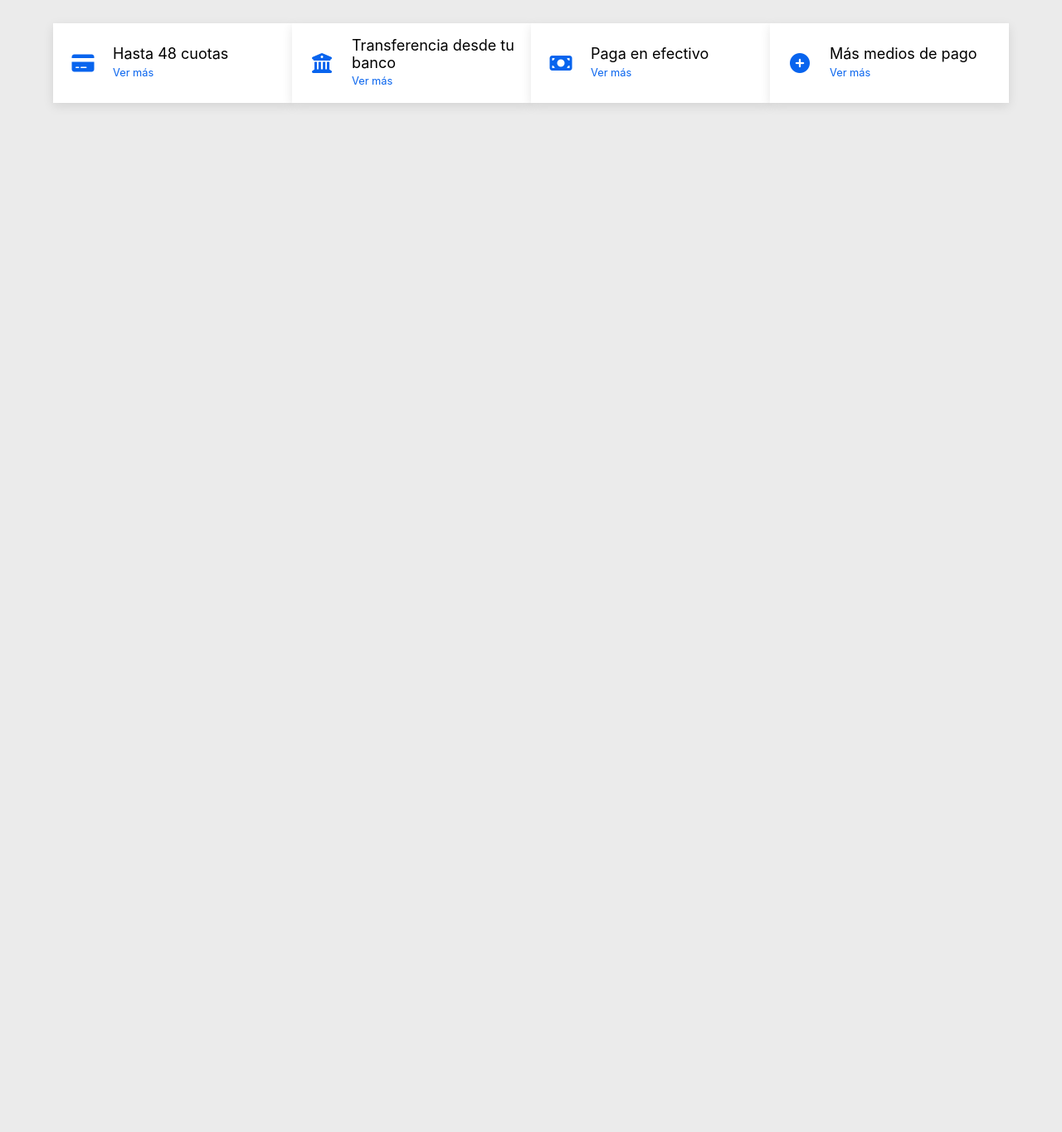
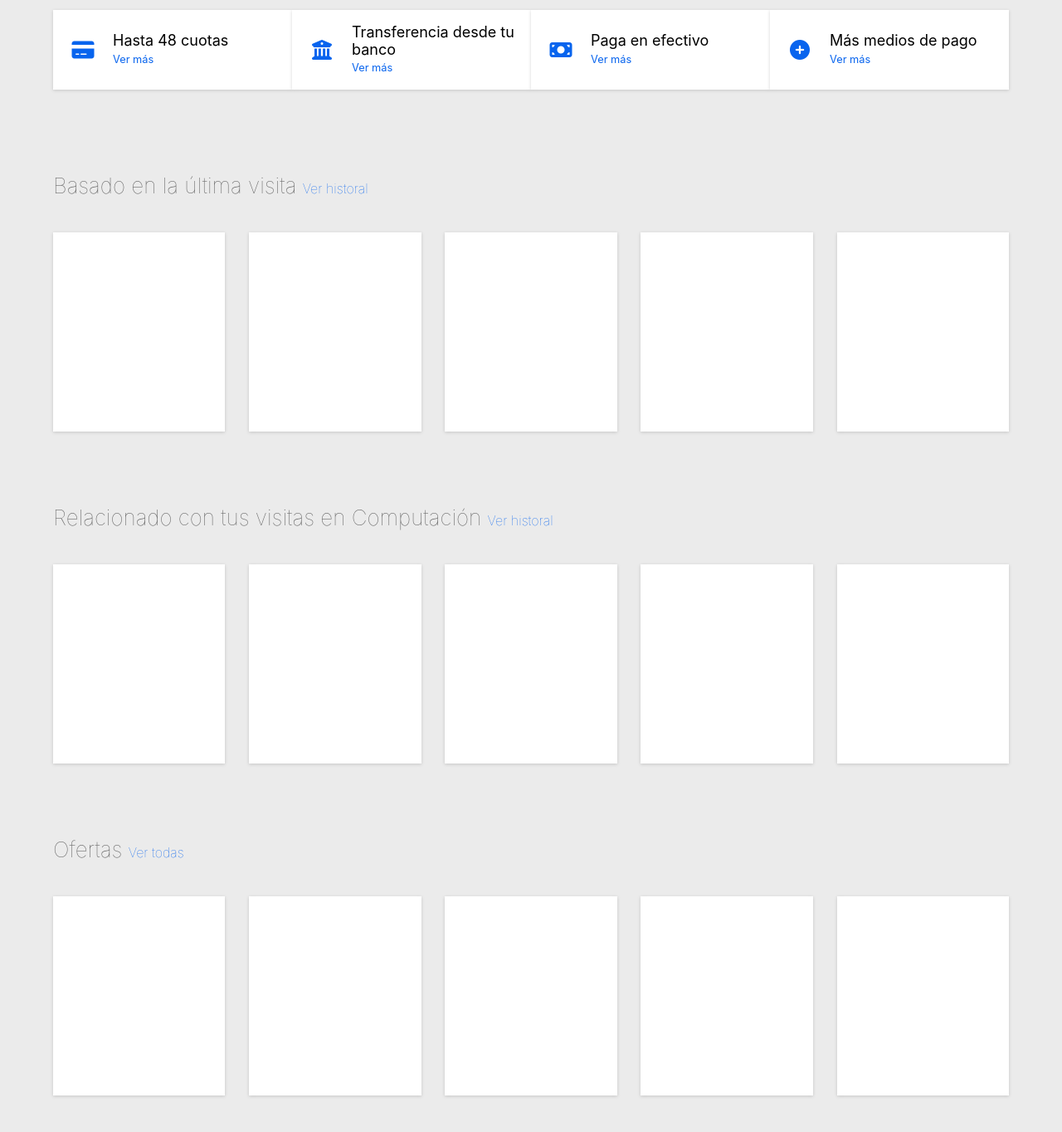
Before and after one commit to Angeldealba12/MercadoLibreHTML-CSS, a plain HTML site: page index.html in a window 1280 px wide. Shown: the part 500-1864 px from the top of the page at 83% size. Before the commit the page ends 800 px from the top, so only its background shows below. Drawn offline with nearby package versions, Linux system fonts and the light colour scheme.

Commit message:
adding products cards to the web

```diff
--- a/Styles/container.css
+++ b/Styles/container.css
@@ -7,7 +7,7 @@
 }
 
 .second-container {
-  height: 15rem;
+  height: 13rem;
   width: 100%;
   display: flex;
   justify-content: center;
@@ -25,7 +25,7 @@
   height: 6rem;
   width: 100%;
   background-color: #fff;
-  box-shadow: rgba(0, 0, 0, 0.1) 0px 4px 12px;
+  box-shadow: rgba(0, 0, 0, 0.16) 0px 1px 4px;
   display: flex;
 }
 
@@ -53,3 +53,49 @@
   color: #0864EE;
   font-size: 0.8rem;
 }
+
+.card-container{
+  height: 25rem;
+  width: 100%;
+  display: flex;
+  justify-content: center;
+  align-items: center;
+}
+
+.card-child-container{
+  height: 22rem;
+  width: 90%;
+  display: flex;
+  flex-wrap: wrap;
+  justify-content: space-between;
+  align-items: center;
+}
+
+.card-child-container .title-card-container{
+  height: 2rem;
+  width: 100%;
+  color: #666666;
+  display: flex;
+  align-items: center;
+  font-size: 1.625rem;
+  font-weight: lighter;
+}
+
+.title-card-container a{
+  font-size: 1rem;
+  color: #0864EE;
+  text-decoration: none;
+}
+
+.card{
+  height: 15rem;
+  width: 18%;
+  box-shadow: rgba(0, 0, 0, 0.16) 0px 1px 4px;
+  background-color: #fff;
+  cursor: pointer;
+}
+
+.card:hover{
+  box-shadow: rgba(0, 0, 0, 0.25) 0px 14px 28px,
+  rgba(0, 0, 0, 0.22) 0px 10px 10px;
+}
--- a/index.html
+++ b/index.html
@@ -9,6 +9,10 @@
   <link rel="stylesheet" href="./Styles/mediaqueries.css">
   <link rel="stylesheet" href="./Styles/container.css">
   <link rel="icon" type="image/x-icon" href="./img/favicon.png">
+  <link
+    rel="stylesheet"
+    href="https://cdnjs.cloudflare.com/ajax/libs/animate.css/4.1.1/animate.min.css"
+  />
   <script src="https://kit.fontawesome.com/71d6f59f62.js" crossorigin="anonymous"></script>
   <title>Mercado Libre Colombia - Enviós gratis</title>
 </head>
@@ -119,5 +123,42 @@
       </div>
     </div>
   </div>
+  <!--CARDS CONTAINER-->
+  <div class="card-container">
+    <div class="card-child-container">
+      <div class="title-card-container">
+        <p>Basado en la última visita  <a href="#">Ver historal</a> </p>
+      </div>
+      <div class="card"></div>
+      <div class="card"></div>
+      <div class="card"></div>
+      <div class="card"></div>
+      <div class="card"></div>
+    </div>
+  </div>
+  <div class="card-container">
+    <div class="card-child-container">
+      <div class="title-card-container">
+        <p>Relacionado con tus visitas en Computación  <a href="#">Ver historal</a> </p>
+      </div>
+      <div class="card"></div>
+      <div class="card"></div>
+      <div class="card"></div>
+      <div class="card"></div>
+      <div class="card"></div>
+    </div>
+  </div>
+  <div class="card-container">
+    <div class="card-child-container">
+      <div class="title-card-container">
+        <p>Ofertas <a href="#">Ver todas</a> </p>
+      </div>
+      <div class="card"></div>
+      <div class="card"></div>
+      <div class="card"></div>
+      <div class="card"></div>
+      <div class="card"></div>
+    </div>
+  </div>
 </body>
 </html>
```
